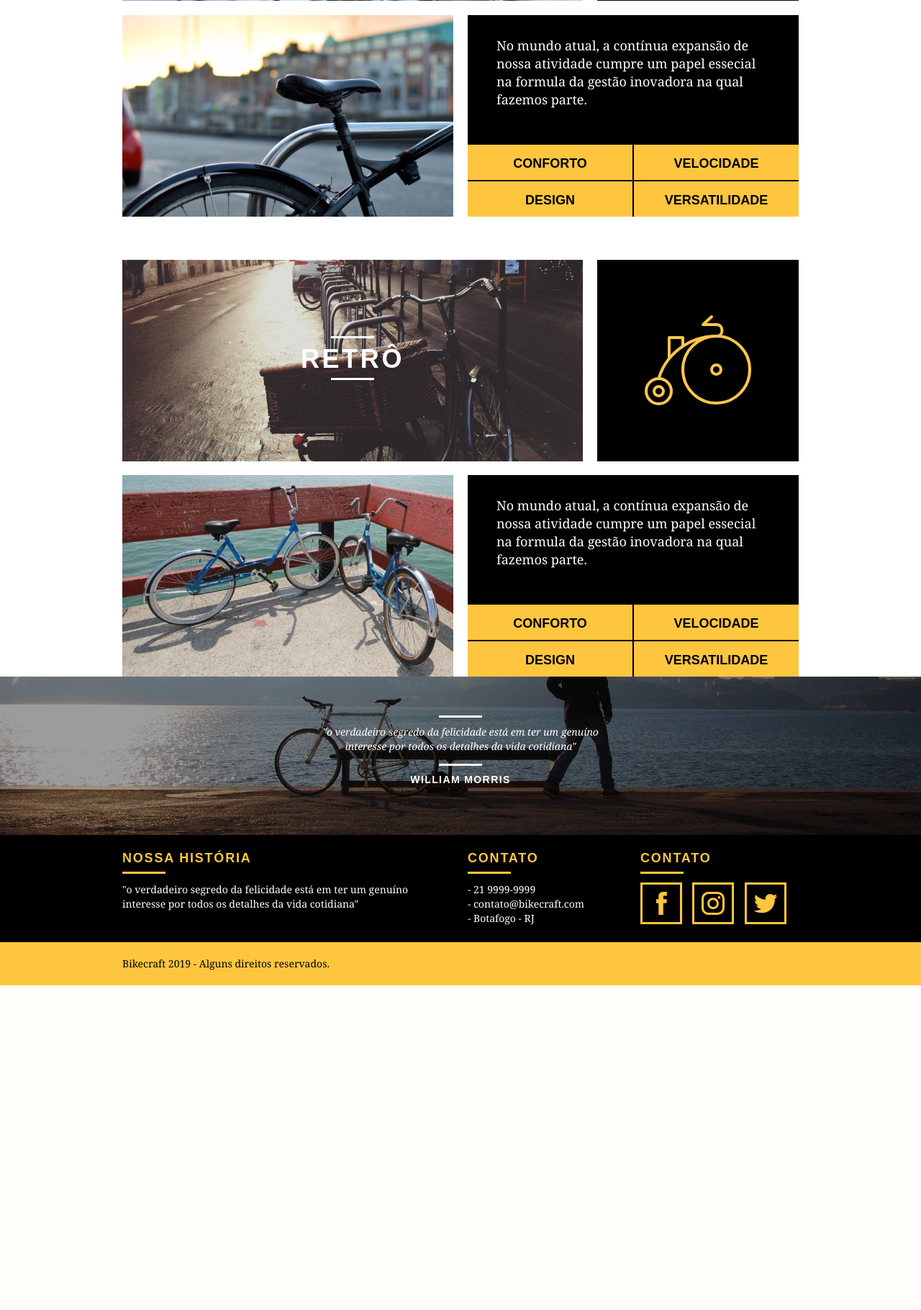
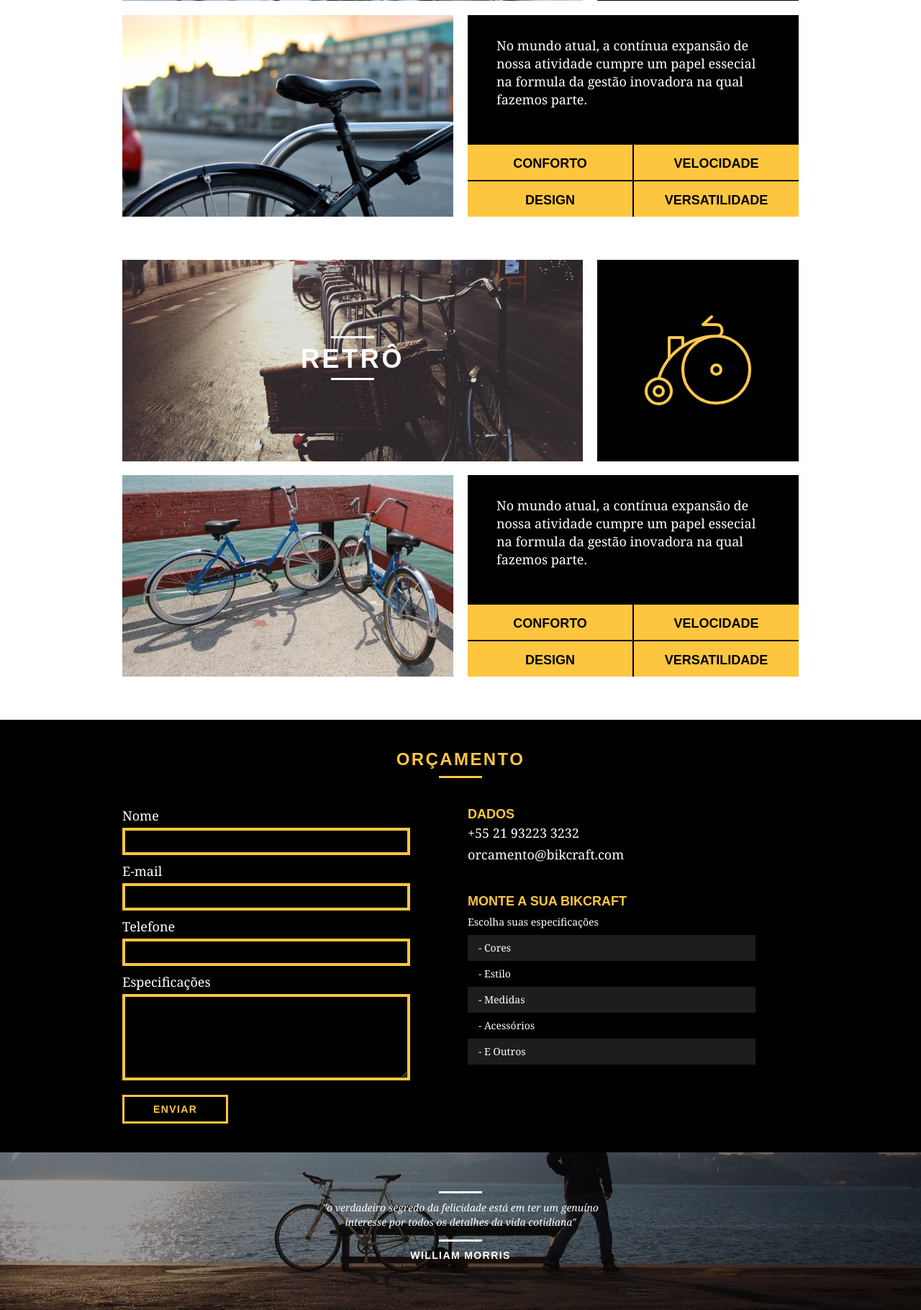
Before and after one commit to jgdj01/origamid-cursos, a PHP site: page /produtos.html in a window 1280 px wide. Shown: the part 1230-3050 px from the top of the page at 72% size. Before the commit the page ends 2599 px from the top, so only its background shows below. Run offline with PHP 8.4, Linux system fonts and the light colour scheme.

Commit message:
Bikcraft - Finalizado pagina de Produtos :ballot_box_with_check:

```diff
--- a/web-design-completo/css/produtos.css
+++ b/web-design-completo/css/produtos.css
@@ -69,3 +69,107 @@
 .produto_info ul li:nth-child(even) {
 	margin-left: 2px;
 }
+
+/* Orçamento */
+
+.orcamento {
+	background: #000;
+	width: 100%;
+	margin-top: 60px;
+	padding: 40px 0px;
+}
+
+.orcamento h2{
+	color: #fec63e;
+}
+
+.orcamento h2::after{
+	background: #fec63e;
+}
+
+.form {
+	padding-right: 60px;
+}
+
+/* Organiza sem a quebra de linha do display-inline */
+.form label {
+	display: block;
+	color: #fff;
+	font-family: Georgia, 'Times New Roman', Times, serif;
+	font-size: 18px;
+	line-height: 25px;
+	margin-bottom: 4px;
+}
+
+.form input {
+	display: block;
+	width: 100%;
+	border: 4px solid #fec63e;
+	background: none;
+	color: #fff;
+	padding: 7px 0;
+	margin-bottom: 10px;
+	outline: none;
+	font-size: 14px;
+	font-family: Georgia, 'Times New Roman', Times, serif;
+}
+
+.form textarea {
+	display: block;
+	width: 100%;
+	height: 120px;
+	border: 4px solid #fec63e;
+	background: none;
+	color: #fff;
+	padding: 7px 0;
+	margin-bottom: 20px;
+	outline: none;
+	font-size: 14px;
+	font-family: Georgia, 'Times New Roman', Times, serif;
+}
+
+.form button {
+	padding: 7px 40px;
+	background: none;
+}
+
+.orcamento_dados {
+	color: #fff;
+
+}
+
+.orcamento_dados h3 {
+	font-size: 18px;
+	text-transform: uppercase;
+	color: #fec63e;
+	font-weight: bold;
+}
+
+.orcamento_dados span {
+	display: block;
+	font-size: 18px;
+	font-family: Georgia, 'Times New Roman', Times, serif;
+	line-height: 30px;
+}
+
+.dados_email {
+	margin-bottom: 40px;
+}
+
+.orcamento_dados ul {
+	padding-right: 60px;
+}
+
+.orcamento_dados ul li {
+	font-family: Georgia, 'Times New Roman', Times, serif;
+	font-size: 14px;
+	padding: 10px 15px;
+}
+
+.orcamento_dados ul li:nth-child(odd){
+	background: #1d1d1d;
+}
+
+.orcamento_dados p {
+	margin: 8px 0;
+}
--- a/web-design-completo/produtos.html
+++ b/web-design-completo/produtos.html
@@ -18,8 +18,8 @@
 				</a>
 				<nav class="grid-12 header_menu">
 					<ul>
-						<li><a href="sobre.html" class="menu_ativo">Sobre</a></li>
-						<li><a href="produtos.html">Produtos</a></li>
+						<li><a href="sobre.html">Sobre</a></li>
+						<li><a href="produtos.html" class="menu_ativo">Produtos</a></li>
 						<li><a href="portfolio.html">Portfólio</a></li>
 						<li><a href="contato.html">Contato</a></li>
 					</ul>
@@ -106,6 +106,37 @@
 			</div>
 		</section>
 
+		<section class="orcamento">
+			<div class="container">
+				<h2 class="subtitulo">Orçamento</h2>
+				<form id="form_orcamento" class="form grid-8">
+					<label for="nome">Nome</label>
+					<input type="text" id="nome">
+					<label for="email">E-mail</label>
+					<input type="text" id="email">
+					<label for="telefone">Telefone</label>
+					<input type="text" id="telefone">
+					<label for="espec">Especificações</label>
+					<textarea id="espec"></textarea>
+					<button type="submit" class="btn">Enviar</button>
+				</form>
+				<div class="orcamento_dados grid-8">
+					<h3>Dados</h3>
+					<span>+55 21 93223 3232</span>
+					<span class="dados_email">orcamento@bikcraft.com</span>
+					<h3>Monte a sua Bikcraft</h3>
+					<p>Escolha suas especificações</p>
+					<ul>
+						<li>- Cores</li>
+						<li>- Estilo</li>
+						<li>- Medidas</li>
+						<li>- Acessórios</li>
+						<li>- E Outros</li>
+					</ul>
+				</div>
+			</div>
+		</section>
+
 		<section class="quebra">
 			<blockquote class="quote-externo container">
 				<p>"o verdadeiro segredo da felicidade está em ter um genuíno interesse por todos os detalhes da vida cotidiana"</p>
```
